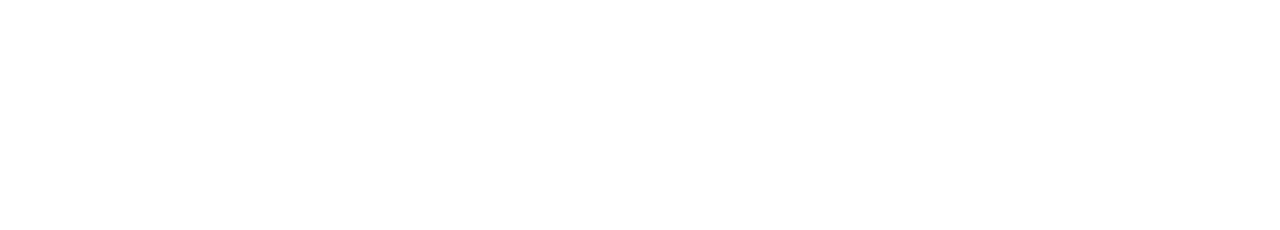
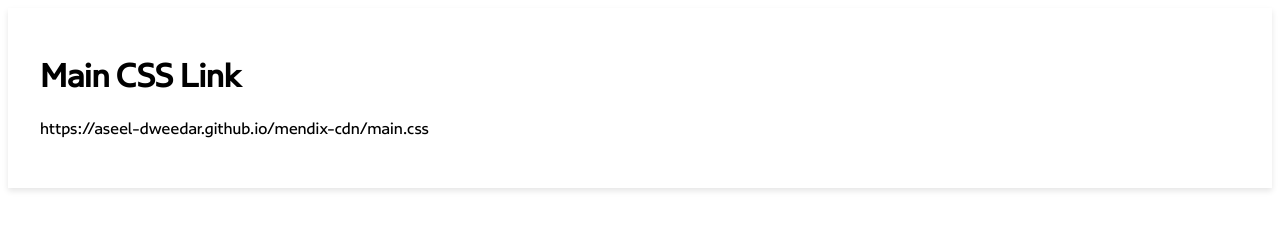
Before and after one commit to Aseel-Dweedar/mendix-cdn, a website: page index.html in a window 1280 px wide. Drawn offline with Linux system fonts and the light colour scheme; a web font is replaced by a local one.

Commit message:
add the main link on the html file

```diff
--- a/index.html
+++ b/index.html
@@ -1,12 +1,15 @@
 <!DOCTYPE html>
 <html lang="en">
-<head>
-    <meta charset="UTF-8">
-    <meta name="viewport" content="width=device-width, initial-scale=1.0">
+  <head>
+    <meta charset="UTF-8" />
+    <meta name="viewport" content="width=device-width, initial-scale=1.0" />
     <title>Document</title>
-    <link rel="stylesheet" href="main.css">
-</head>
-<body>
-
-</body>
+    <link rel="stylesheet" href="main.css" />
+  </head>
+  <body>
+    <main class="card">
+      <h1>Main CSS Link</h1>
+      <p>https://aseel-dweedar.github.io/mendix-cdn/main.css</p>
+    </main>
+  </body>
 </html>
```
